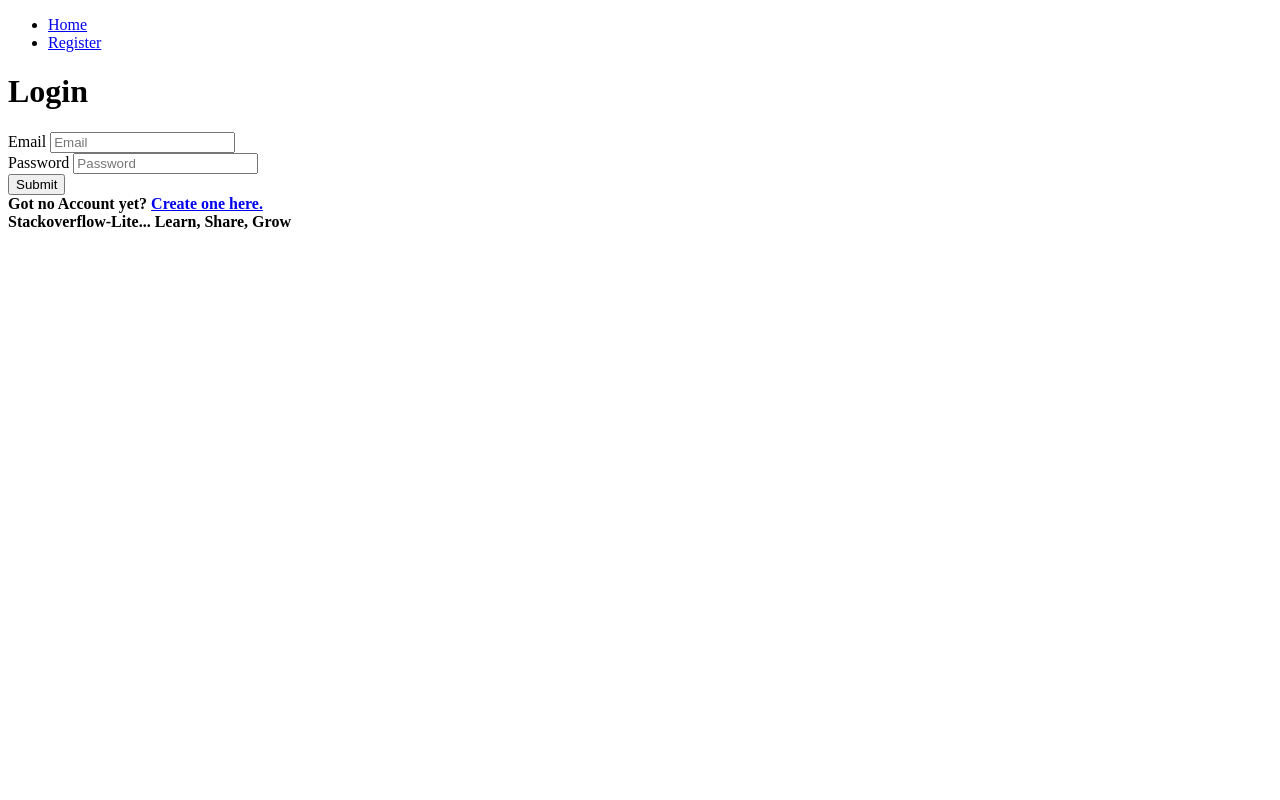
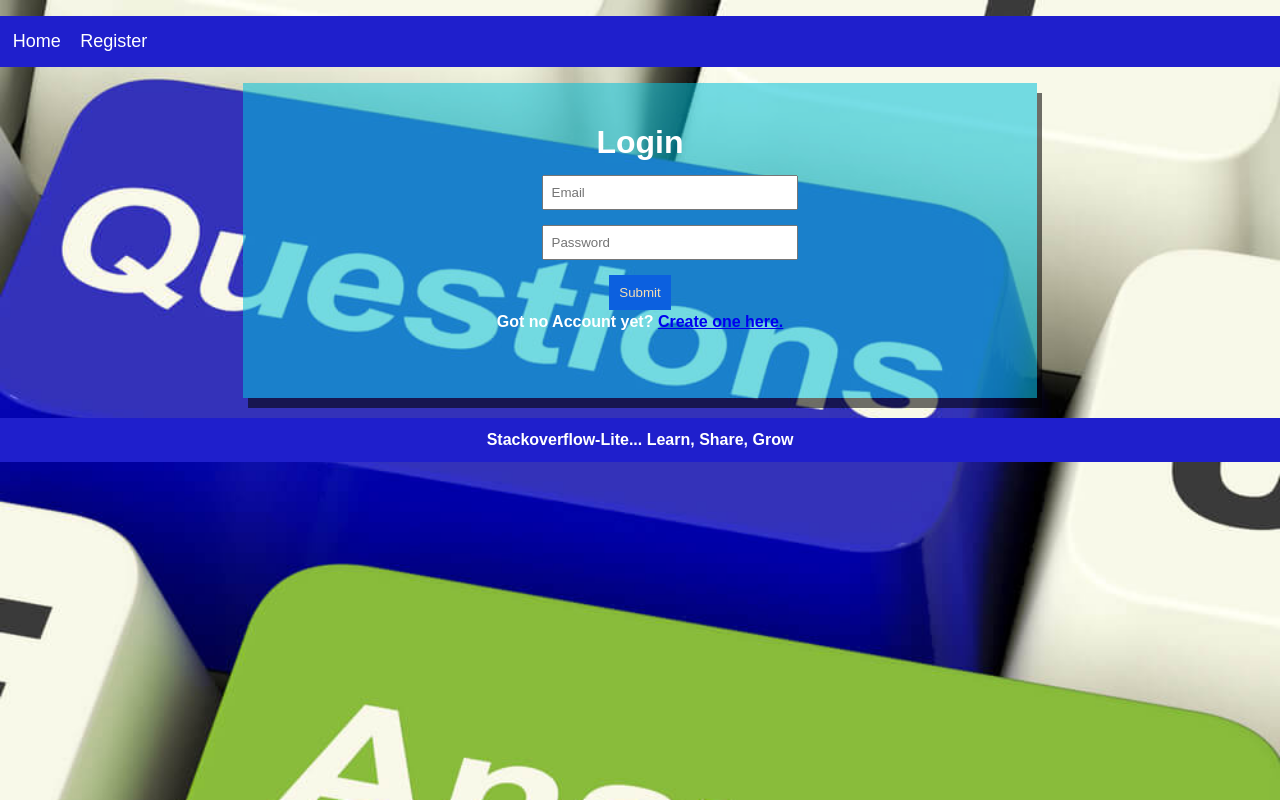
Before and after one commit to roxyrobert/Stackoverflow-Lite, a plain HTML site: page UI/login.html in a window 1280 px wide. Drawn offline with Linux system fonts and the light colour scheme.

Commit message:
Add style sheet link

```diff
--- a/UI/login.html
+++ b/UI/login.html
@@ -4,10 +4,10 @@
     <meta charset="UTF-8">
     <meta name="viewport" content="width=device-width, initial-scale=1.0">
     <meta http-equiv="X-UA-Compatible" content="ie=edge">
+    <link rel="stylesheet" href="styles.css">
     <title>Stackoverflow-Lite</title>
 </head>
 <body>
-    <div id="body">
     <header id="header">
         <div id="navbar">
             <ul>
@@ -16,15 +16,15 @@
             </ul>
         </div>
     </header>
+    <div>
+
         <div class="contain">
             <h1>Login</h1>
             <form action="/login" method="POST" class="forms">
                 <div class="form-pen">
-                    <label>Email</label>
                     <input type="text" name="email" value="" placeholder="Email">
                 </div>
                 <div class="form-pen">
-                    <label>Password</label>
                     <input type="password" name="password" value="" placeholder="Password">
                 </div>
                 <button type="submit" class="buttons">Submit</button>
```
Lines whose indentation alone changed are shown as unchanged.
